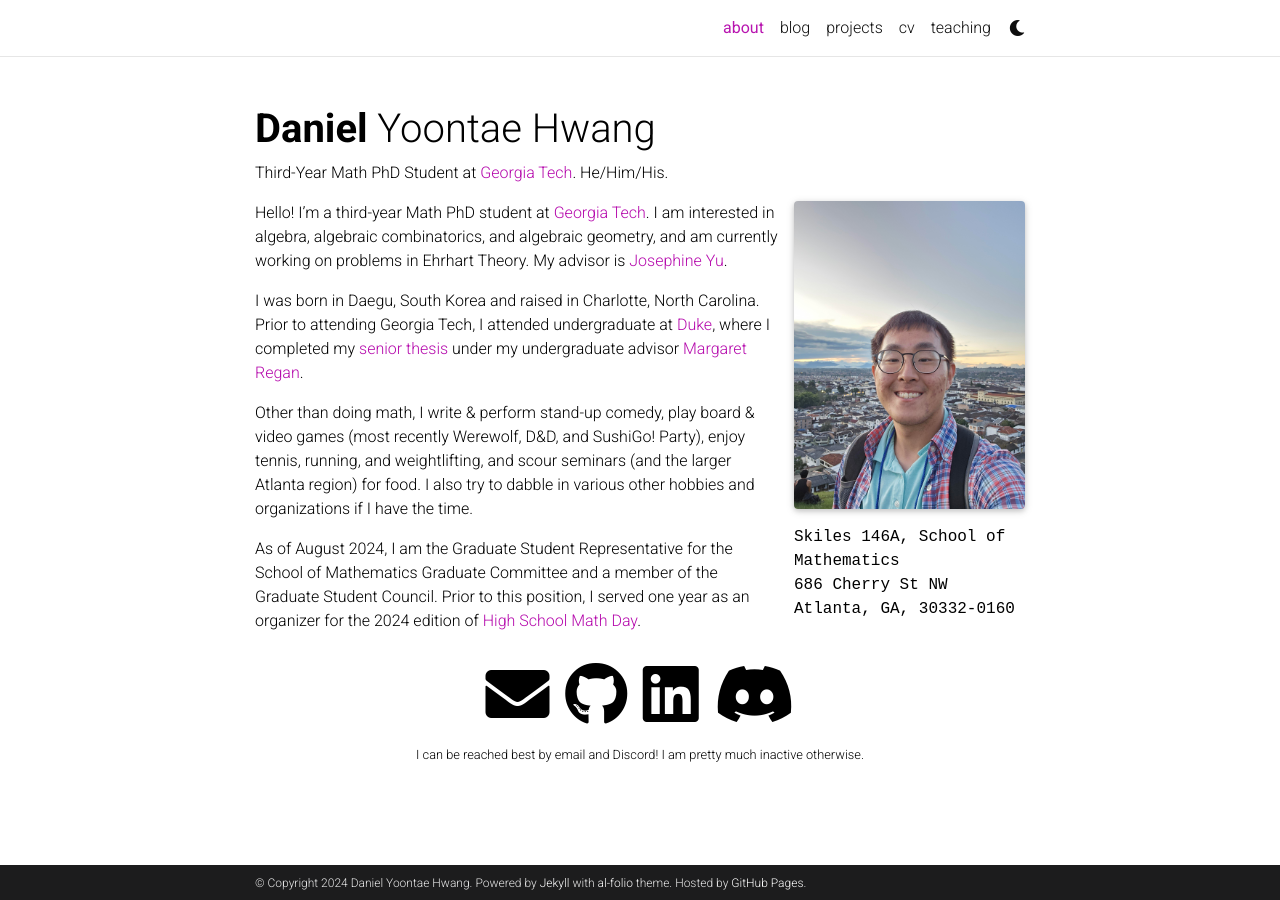
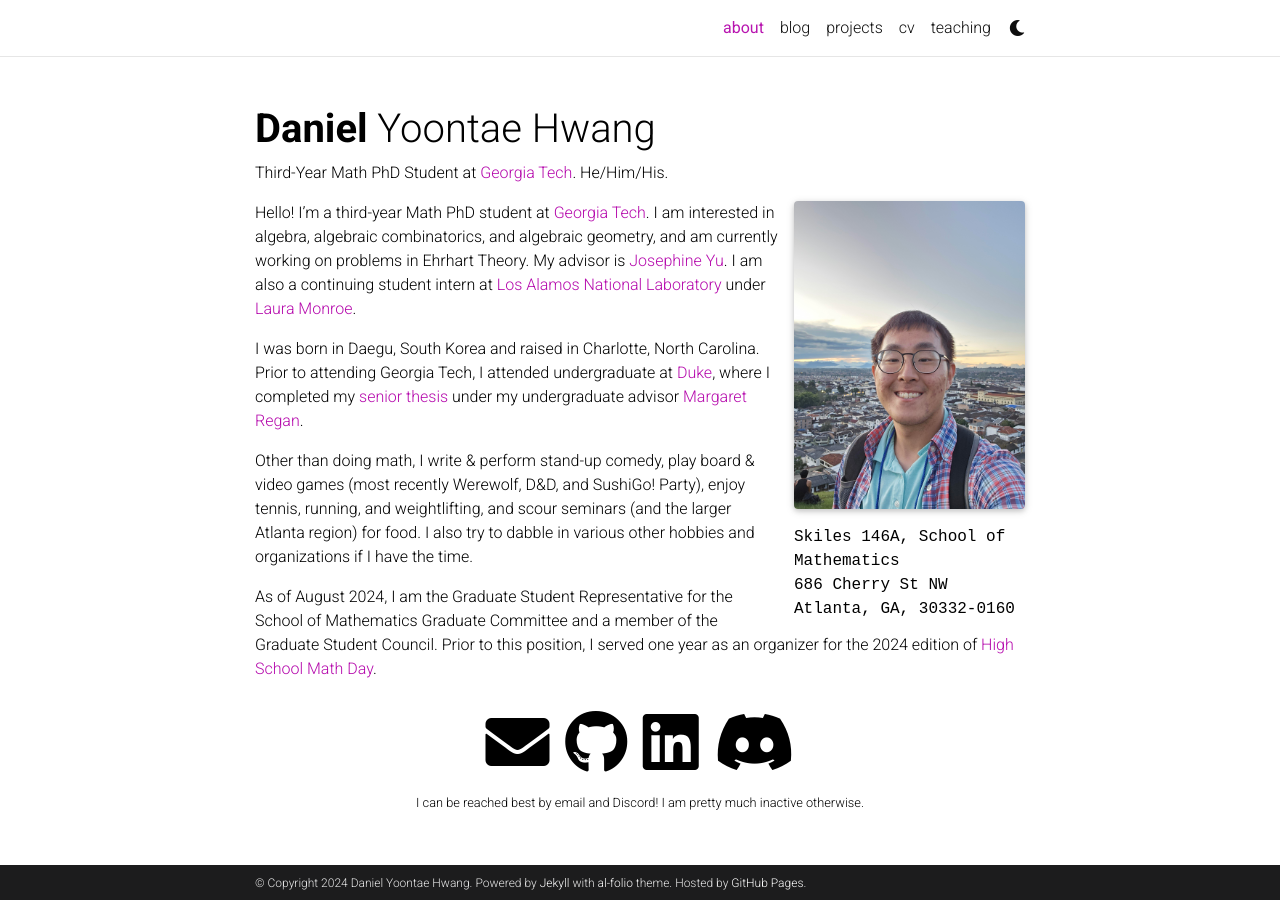
Before and after one commit to danielyhwang/danielyhwang.github.io, a Jekyll site: the page built from _pages/about.md, in a window 1280 px wide. Built offline with Jekyll 4.4.1, drawn with Linux system fonts in a browser that asks for light colours; full-size pictures stand in for the smaller copies a plugin makes; comment, search, counter and statistics services are not loaded; a style sheet for code colours, icons or effects is not loaded.

Commit message:
lanl notice

```diff
--- a/_pages/about.md
+++ b/_pages/about.md
@@ -23,7 +23,7 @@ social: true  # includes social icons at the bottom of the page
 
 ---
 
-Hello! I'm a third-year Math PhD student at [Georgia Tech](https://math.gatech.edu). I am interested in algebra, algebraic combinatorics, and algebraic geometry, and am currently working on problems in Ehrhart Theory. My advisor is [Josephine Yu](https://sites.gatech.edu/josephineyu/).
+Hello! I'm a third-year Math PhD student at [Georgia Tech](https://math.gatech.edu). I am interested in algebra, algebraic combinatorics, and algebraic geometry, and am currently working on problems in Ehrhart Theory. My advisor is [Josephine Yu](https://sites.gatech.edu/josephineyu/). I am also a continuing student intern at [Los Alamos National Laboratory](https://lanl.gov) under [Laura Monroe](https://www.linkedin.com/in/laurammonroe).
 
 I was born in Daegu, South Korea and raised in Charlotte, North Carolina. Prior to attending Georgia Tech, I attended undergraduate at [Duke](https://duke.edu), where I completed my [senior thesis](https://dukespace.lib.duke.edu/dspace/handle/10161/26428) under my undergraduate advisor [Margaret Regan](https://margaretregan.com).
 
```
